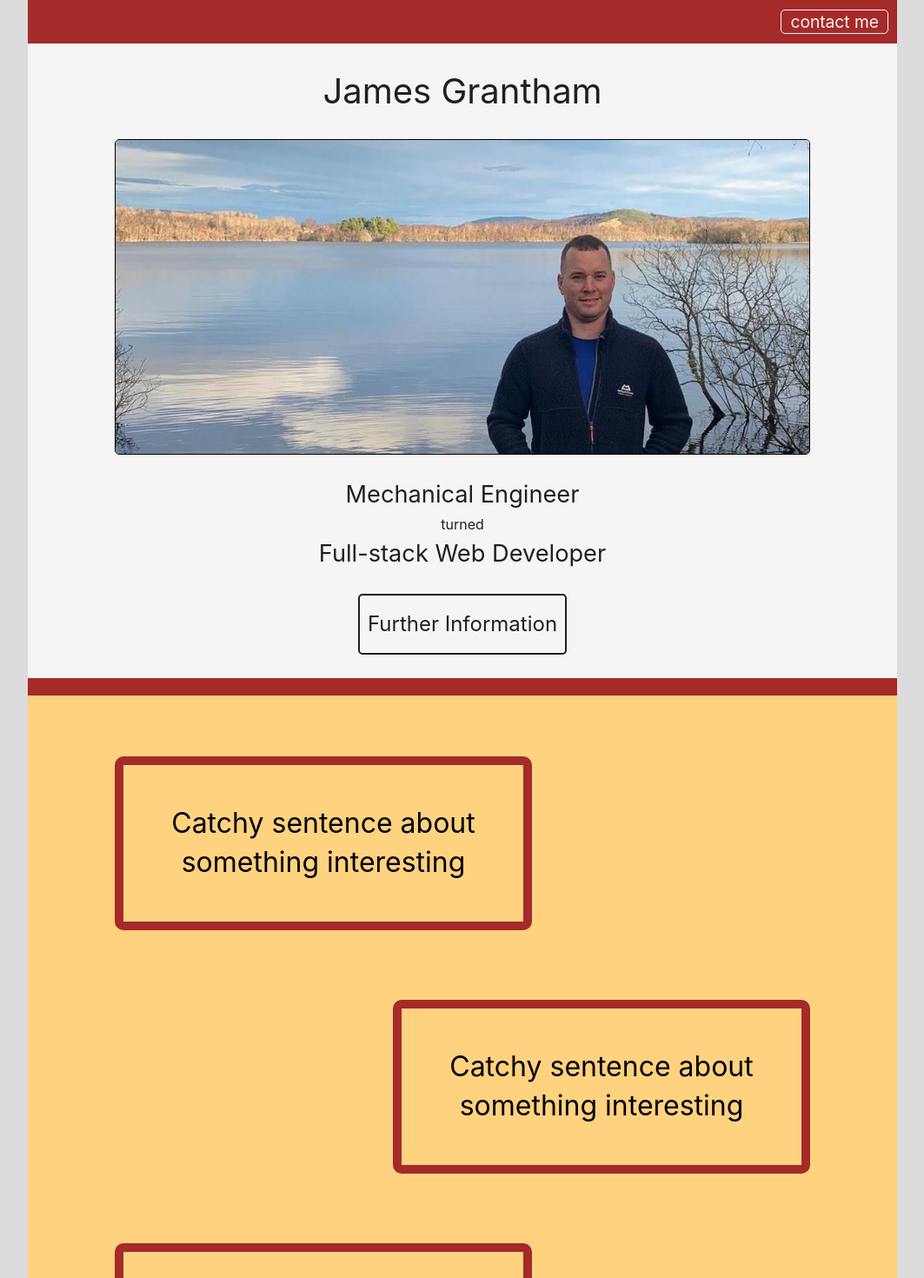
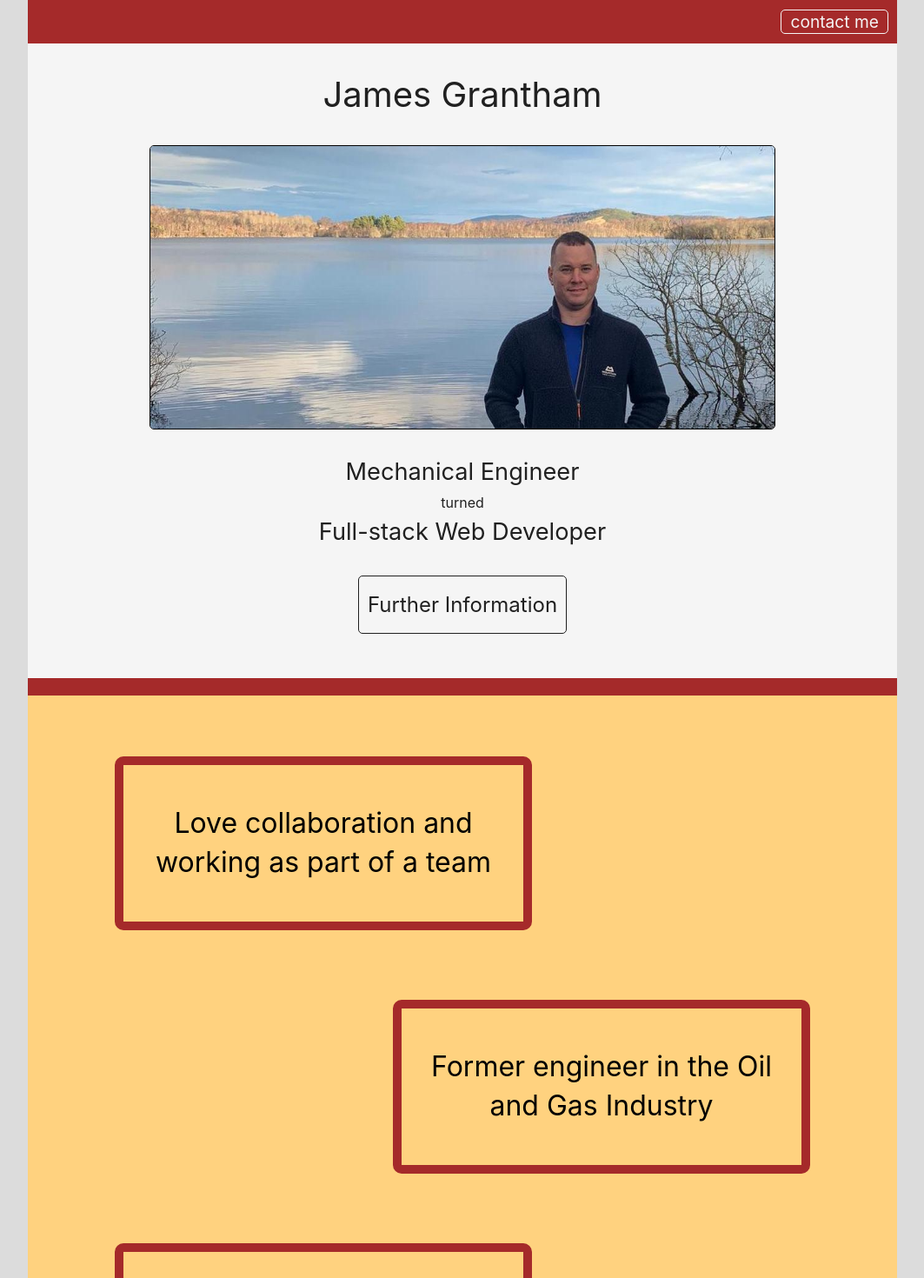
Before and after one commit to jrgrantham/james-grantham, a React (Create React App) app: page / in a window 1280 px wide. Shown: the top 1470 px of the page at 87% size, without its empty margins (108-1171 px from the left). Built offline with nearby package versions, Linux system fonts and the light colour scheme; no server answers.

Commit message:
Add content and amend animation to the landing page

```diff
--- a/src/components/LandingCaptions.jsx
+++ b/src/components/LandingCaptions.jsx
@@ -53,14 +53,14 @@ const Caption = styled.div`
   // margin: 50px auto
   border: 10px solid brown
   border-radius: 10px
-  padding: 5px
+  padding: 15px
   width: 300px
-  height: 200px
+  min-height: 200px
   font-size: 2rem
 
   @media (min-width: ${mediaBreak}) {
     margin: 40px 0
     width: 60%;
-    min-width: 300px
+    min-width: 400px
   }
 `;
--- a/src/components/LandingInitialView.jsx
+++ b/src/components/LandingInitialView.jsx
@@ -18,25 +18,31 @@ export default function LandingInitialView() {
   // document.getElementById("root").style.background = appColor;
 
   setTimeout(function() {
+    document.getElementById("name").classList.remove("hide");
+  }, 800);
+
+  // setTimeout(function() {
+  //   document.getElementById("img").classList.remove("fade");
+  // }, 000);
+
+  setTimeout(function() {
+    document.getElementById("jobs").classList.remove("hide");
+  }, 1600);
+
+  setTimeout(function() {
     document.getElementById("info").classList.remove("hide");
-  }, 2000);
-
-  useEffect(function() {
-    document.getElementById("name").classList.remove("fade");
-    document.getElementById("img").classList.remove("fade");
-    document.getElementById("jobs").classList.remove("fade");
-  }, []);
+  }, 2400);
 
   return (
     <LandingContainer>
       <LandingContent>
-        <div id="name" className="fade">
+        <div id="name" className="hide">
           <h1>James Grantham</h1>
         </div>
-        <div id="img" className="fade img">
+        <div id="img" className="img">
           <img src={jamesPhoto} alt="" />
         </div>
-        <div id="jobs" className="fade">
+        <div id="jobs" className="hide">
           <h3>Mechanical Engineer</h3>
           <p>turned</p>
           <h3>Full-stack Web Developer</h3>
@@ -67,7 +73,7 @@ const LandingContainer = styled.div`
 const LandingContent = styled.div`
   width: 100%
   height: ${vh - headerHeight - footerHeight}px
-  min-height: 500px
+  // min-height: 500px
   max-height: 800px
   display: flex;
   flex-direction: column;
@@ -80,13 +86,12 @@ const LandingContent = styled.div`
     flex-direction: column;
     // justify-content: space-between;
     align-items: center;
-    opacity: 1
-    transition: opacity 2s ease-in-out
   }
 
   .img {
     width: 90%
     max-width: 800px
+    max-width: 90vh
   }
 
   img {
@@ -97,10 +102,12 @@ const LandingContent = styled.div`
   }
 
   h4 {
+    margin-bottom: 20px
     padding: 1rem 0
     min-width: 15rem
-    border: 2px solid ${blackOff}
+    border: 1px solid ${blackOff}
     border-radius: ${borderRad}
+    transition: opacity 1s
 
     @media (pointer:fine) {
       &:hover {
@@ -113,8 +120,4 @@ const LandingContent = styled.div`
   .hide {
     opacity: 0
   }
-
-  .fade {
-    opacity: 0
-  }
 `;
--- a/src/data/captions.js
+++ b/src/data/captions.js
@@ -1,8 +1,8 @@
 export const captions = [
-  'Catchy sentence about something interesting',
-  'Catchy sentence about something interesting',
-  'Catchy sentence about something interesting',
-  'Catchy sentence about something interesting',
-  'Catchy sentence about something interesting',
-  'Catchy sentence about something interesting',
+  'Love collaboration and working as part of a team',
+  'Former engineer in the Oil and Gas Industry',
+  'Passion for learning new things',
+  'Enjoy hill walking with my children and their remote control cars',
+  'Music lover, home stereo is a long term hobby',
+  'Recently joined the gym in an effort to impove fitness and health',
 ];
```
